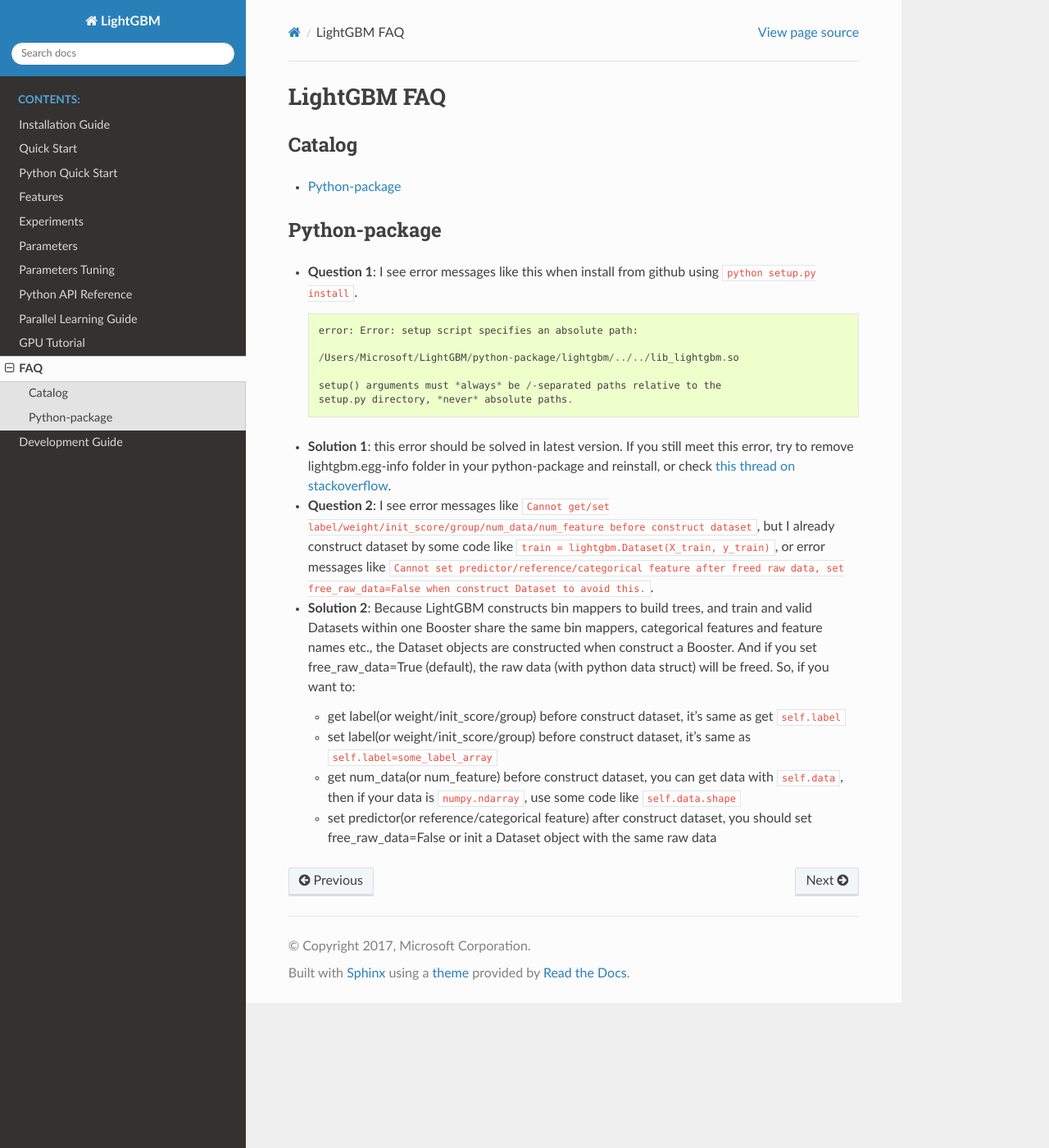
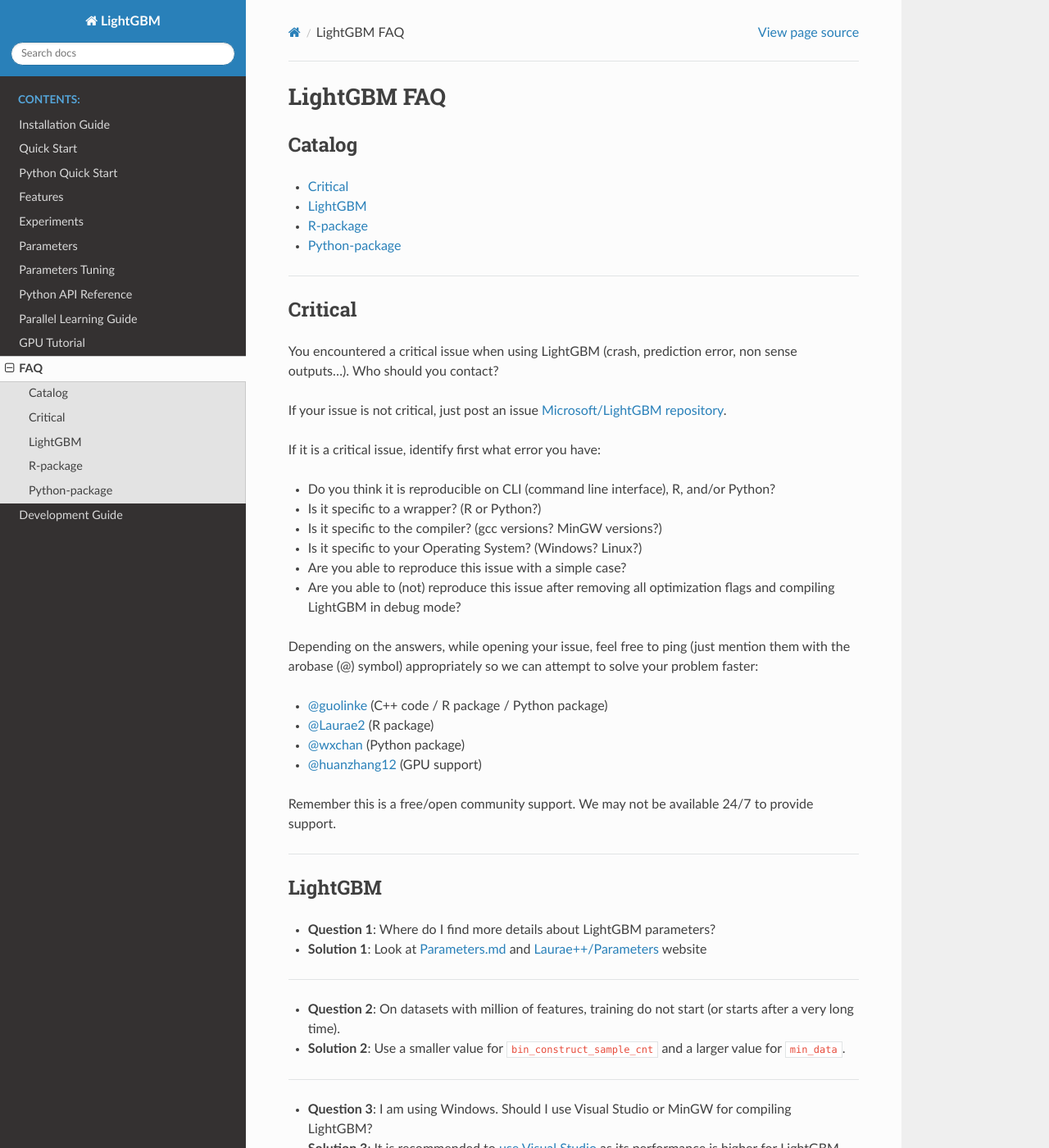
Before and after one commit to microsoft/LightGBM, a Sphinx documentation site: the page built from docs/FAQ.md, in a window 1280 px wide and 1400 px high. Shown: the whole window at 82% size. Built offline with Sphinx 7.4.7 and the Read the Docs theme 2.0.0, drawn with Linux system fonts in a browser that asks for light colours; some of the changed text lies outside the part shown.

Commit message:
Add more FAQ issues

```diff
--- a/docs/FAQ.md
+++ b/docs/FAQ.md
@@ -3,7 +3,66 @@
 
 ### Catalog
 
+- [Critical](FAQ.md#Critical)
+- [LightGBM](FAQ.md#LightGBM)
+- [R-package](FAQ.md#R-package)
 - [Python-package](FAQ.md#python-package)
+
+---
+
+### Critical
+
+You encountered a critical issue when using LightGBM (crash, prediction error, non sense outputs...). Who should you contact?
+
+If your issue is not critical, just post an issue [Microsoft/LightGBM repository](https://github.com/Microsoft/LightGBM/issues).
+
+If it is a critical issue, identify first what error you have:
+
+* Do you think it is reproducible on CLI (command line interface), R, and/or Python?
+* Is it specific to a wrapper? (R or Python?)
+* Is it specific to the compiler? (gcc versions? MinGW versions?)
+* Is it specific to your Operating System? (Windows? Linux?)
+* Are you able to reproduce this issue with a simple case?
+* Are you able to (not) reproduce this issue after removing all optimization flags and compiling LightGBM in debug mode?
+
+Depending on the answers, while opening your issue, feel free to ping (just mention them with the arobase (@) symbol) appropriately so we can attempt to solve your problem faster:
+
+* [@guolinke](https://github.com/guolinke) (C++ code / R package / Python package)
+* [@Laurae2](https://github.com/Laurae2) (R package)
+* [@wxchan](https://github.com/wxchan) (Python package)
+* [@huanzhang12](https://github.com/huanzhang12) (GPU support)
+
+Remember this is a free/open community support. We may not be available 24/7 to provide support.
+
+---
+
+### LightGBM
+
+- **Question 1**: Where do I find more details about LightGBM parameters?
+
+- **Solution 1**: Look at [Parameters.md](Parameters.md) and [Laurae++/Parameters](https://sites.google.com/view/lauraepp/parameters) website
+
+---
+
+- **Question 2**: On datasets with million of features, training do not start (or starts after a very long time).
+
+- **Solution 2**: Use a smaller value for `bin_construct_sample_cnt` and a larger value for `min_data`.
+
+---
+
+- **Question 3**: I am using Windows. Should I use Visual Studio or MinGW for compiling LightGBM?
+
+- **Solution 3**: It is recommended to [use Visual Studio](https://github.com/Microsoft/LightGBM/issues/542) as its performance is higher for LightGBM.
+
+---
+
+### R-package
+
+- **Question 1**: I used `setinfo`, tried to print my `lgb.Dataset`, and now the R console froze!
+
+- **Solution 1**: Avoid printing the `lgb.Dataset` after using `setinfo`. This is a known bug: [Microsoft/LightGBM#539](https://github.com/Microsoft/LightGBM/issues/539).
+
+---
 
 ### Python-package
 
@@ -20,6 +79,8 @@
 
 - **Solution 1**: this error should be solved in latest version. If you still meet this error, try to remove lightgbm.egg-info folder in your python-package and reinstall, or check [this thread on stackoverflow](http://stackoverflow.com/questions/18085571/pip-install-error-setup-script-specifies-an-absolute-path).
 
+---
+
 - **Question 2**: I see error messages like `Cannot get/set label/weight/init_score/group/num_data/num_feature before construct dataset`, but I already construct dataset by some code like `train = lightgbm.Dataset(X_train, y_train)`, or error messages like `Cannot set predictor/reference/categorical feature after freed raw data, set free_raw_data=False when construct Dataset to avoid this.`.
 
 - **Solution 2**: Because LightGBM constructs bin mappers to build trees, and train and valid Datasets within one Booster share the same bin mappers, categorical features and feature names etc., the Dataset objects are constructed when construct a Booster. And if you set free_raw_data=True (default), the raw data (with python data struct) will be freed. So, if you want to:
```
